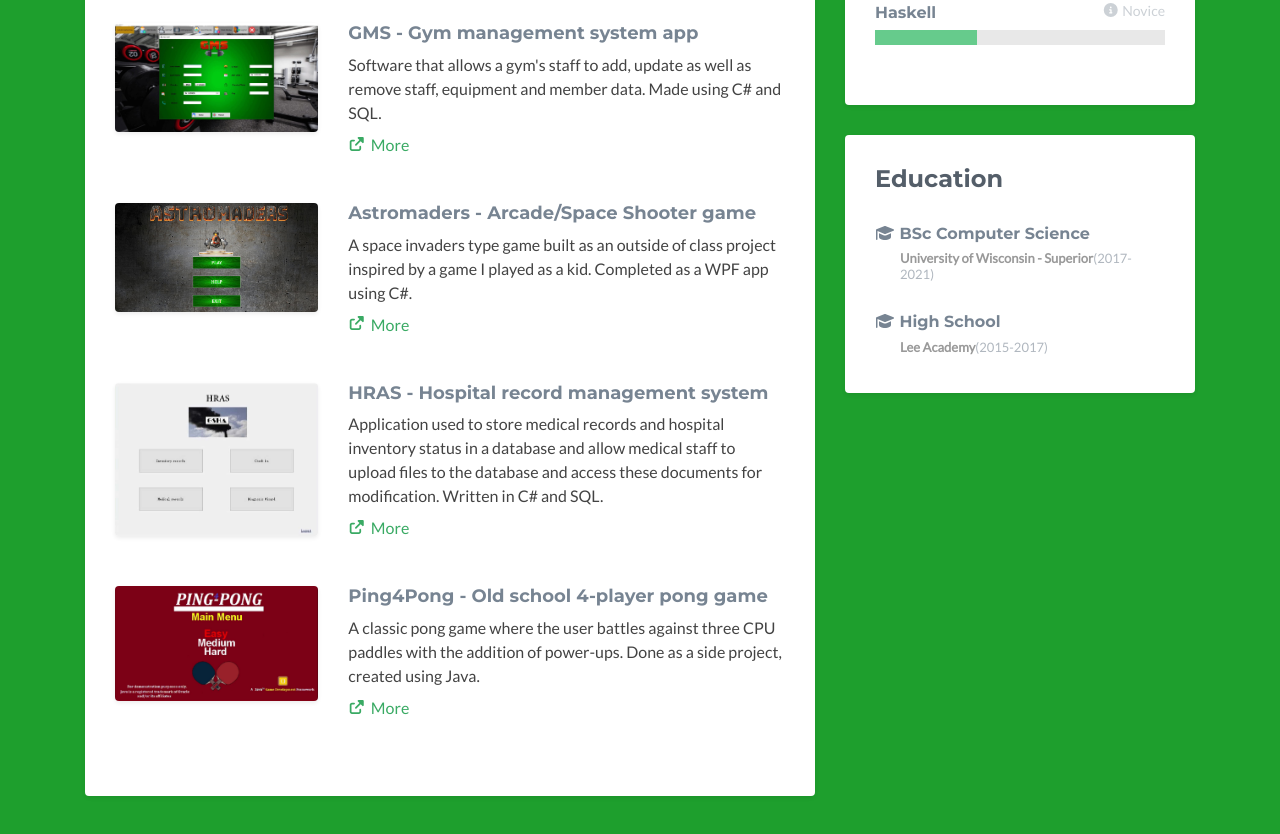
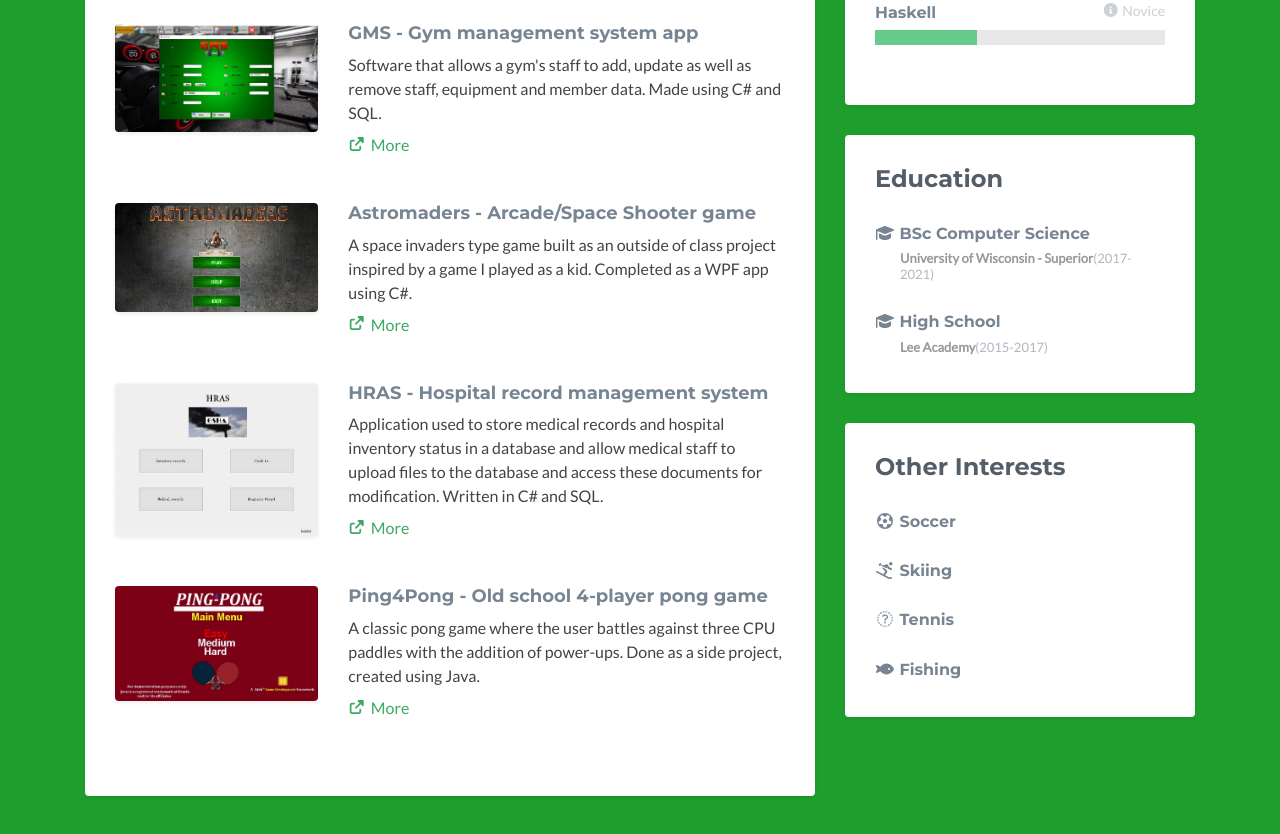
Before and after one commit to pbulato1/pbulato1.github.io, a plain HTML site: page index.html in a window 1280 px wide. Shown: the part 1044-1878 px from the top of the page. Drawn offline with Linux system fonts and the light colour scheme; no server answers.

Commit message:
Add interests section

```diff
--- a/index.html
+++ b/index.html
@@ -257,6 +257,27 @@
                     </div><!--//section-inner-->
                 </aside><!--//section-->
 
+				<aside class="education aside section">
+                    <div class="section-inner shadow-sm rounded">
+                        <h2 class="heading">Other Interests</h2>
+                        <div class="content">
+                            <div class="item">
+                                <h3 class="title"><i class="far fa-futbol"></i></i> Soccer</h3>
+                            </div><!--//item-->
+                            <div class="item">
+                                <h3 class="title"><i class="fas fa-skiing"></i></i> Skiing</h3>
+                            </div><!--//item-->
+							<div class="item">
+                                <h3 class="title"><i class="fas fa-tennis-ball"></i></i> Tennis</h3>
+                            </div><!--//item-->
+							<div class="item">
+                                <h3 class="title"><i class="fas fa-fish"></i></i> Fishing</h3>
+                            </div><!--//item-->
+
+                        </div><!--//content-->
+                    </div><!--//section-inner-->
+                </aside><!--//section-->
+
 
             </div><!--//secondary-->
         </div><!--//row-->
```
